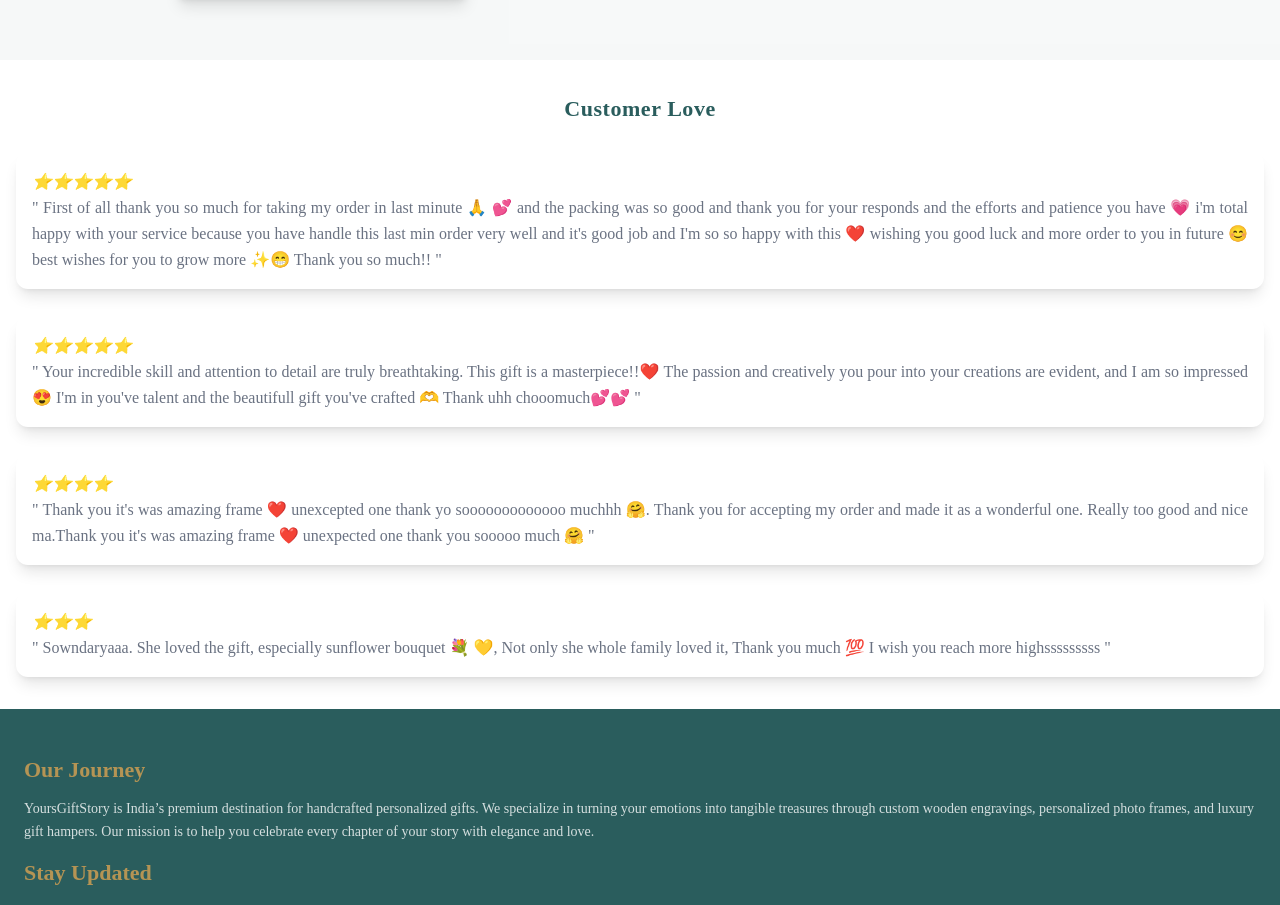
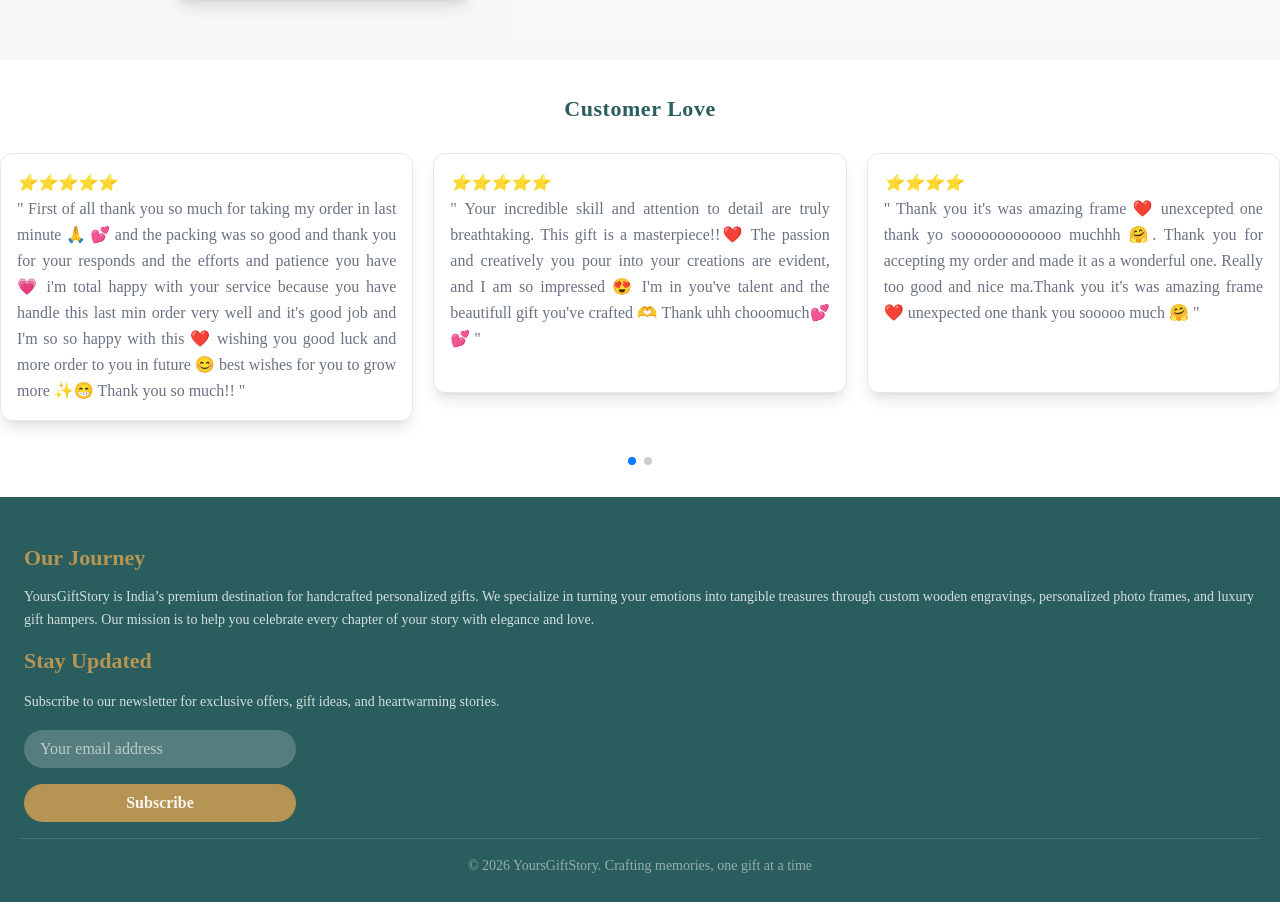
Before and after one commit to Yashwanthkumar-dev/yoursGiftStory, a React (Vite) app: page / in a window 1280 px wide. Shown: the part 3005-3910 px from the top of the page. Built offline with nearby package versions, Linux system fonts and the light colour scheme; a web font is replaced by a local one.

Commit message:
fea: created testimonial in curasol

```diff
--- a/package.json
+++ b/package.json
@@ -19,6 +19,7 @@
     "react-dom": "^19.2.0",
     "react-icons": "^5.5.0",
     "react-router-dom": "^7.13.0",
+    "swiper": "^12.1.2",
     "tailwindcss": "^4.1.18"
   },
   "devDependencies": {
--- a/src/Components/Testimonial.jsx
+++ b/src/Components/Testimonial.jsx
@@ -1,41 +1,66 @@
-    import { div } from 'framer-motion/client'
-    import React from 'react'
+import { div } from "framer-motion/client";
+import React from "react";
+import { Swiper } from "swiper/react";
+import "swiper/css";
+import "swiper/css/pagination";
+import { SwiperSlide } from "swiper/react";
+import { Autoplay, Pagination } from "swiper/modules";
 
 const Testimonial = () => {
   const testtimonialData = [
     {
-                description: "First of all thank you so much for taking my order in last minute 🙏 💕 and the packing was so good and thank you for your responds and the efforts and patience you have 💗 i'm total happy with your service because you have handle this last min order very well and it's good job and I'm so so happy with this ❤️ wishing you good luck and more order to you in future 😊 best wishes for you to grow more ✨😁 Thank you so much!!",
-                rating: "⭐⭐⭐⭐"
+      description:
+        "First of all thank you so much for taking my order in last minute 🙏 💕 and the packing was so good and thank you for your responds and the efforts and patience you have 💗 i'm total happy with your service because you have handle this last min order very well and it's good job and I'm so so happy with this ❤️ wishing you good luck and more order to you in future 😊 best wishes for you to grow more ✨😁 Thank you so much!!",
+      rating: "⭐⭐⭐⭐",
     },
     {
-                description: "Your incredible skill and attention to detail are truly breathtaking. This gift is a masterpiece!!❤️ The passion and creatively you pour into your creations are evident, and I am so impressed 😍 I'm in you've talent and the beautifull gift you've crafted 🫶 Thank uhh chooomuch💕💕",
-                rating: "⭐⭐⭐⭐"
-            }, {
-                description: "Thank you it's was amazing frame ❤️ unexcepted one thank yo sooooooooooooo muchhh 🤗. Thank you for accepting my order and made it as a wonderful one. Really too good and nice ma.Thank you it's was amazing frame ❤️ unexpected one thank you sooooo much 🤗",
-                rating: "⭐⭐⭐"
+      description:
+        "Your incredible skill and attention to detail are truly breathtaking. This gift is a masterpiece!!❤️ The passion and creatively you pour into your creations are evident, and I am so impressed 😍 I'm in you've talent and the beautifull gift you've crafted 🫶 Thank uhh chooomuch💕💕",
+      rating: "⭐⭐⭐⭐",
     },
     {
-                description: "Sowndaryaaa. She loved the gift, especially sunflower bouquet 💐 💛, Not only she whole family loved it, Thank you much 💯 I wish you reach more highsssssssss",
-                rating: "⭐⭐"
-            }
-
-        ]
+      description:
+        "Thank you it's was amazing frame ❤️ unexcepted one thank yo sooooooooooooo muchhh 🤗. Thank you for accepting my order and made it as a wonderful one. Really too good and nice ma.Thank you it's was amazing frame ❤️ unexpected one thank you sooooo much 🤗",
+      rating: "⭐⭐⭐",
+    },
+    {
+      description:
+        "Sowndaryaaa. She loved the gift, especially sunflower bouquet 💐 💛, Not only she whole family loved it, Thank you much 💯 I wish you reach more highsssssssss",
+      rating: "⭐⭐",
+    },
+  ];
 
   return (
     <>
-                <div className='text-center font-playfair font-semibold text-[22px] text-[#2A5D5D] capitalize tracking-wide'>
+      <div className="text-center font-playfair font-semibold text-[22px] text-primary capitalize tracking-wide">
         <h4>customer Love</h4>
       </div>
-                {
-                    testtimonialData && testtimonialData.map((review, index) => (
-                        <div key={index} className='mx-4 p-4 rounded-xl shadow-lg font-playfair  mt-7 leading-relaxed text-justify'>
+      <Swiper
+        modules={[Autoplay, Pagination]}
+        spaceBetween={20}
+        slidesPerView={1}
+        autoplay={{ delay: 1700 }}
+        pagination={{ clickable: true ,el:".custom-pagination"}}
+        breakpoints={{ 640: { slidesPerView: 2 }, 1024: { slidesPerView: 3 } }}
+        className="mb-4 "
+      >
+        {testtimonialData &&
+          testtimonialData.map((review, index) => (
+            <SwiperSlide
+              key={index}
+              className=" p-4 rounded-xl shadow-lg font-playfair  mt-7 leading-relaxed text-justify border-gray-200  min-h-60 mb-5 overflow-hidden border"
+            >
               <i>{review.rating}⭐</i>
-                            <p className='font-playfair font-medium text-gray-500'>" {review.description} "</p>
-                        </div>
-                    ))
-                }
+              <p className="font-playfair font-medium text-gray-500">
+                " {review.description} "
+              </p>
+            </SwiperSlide>
+          ))}
+      </Swiper>
+
+      <div className="custom-pagination text-secondary flex items-center justify-center"></div>
     </>
-        )
-    }
+  );
+};
 
-    export default Testimonial
+export default Testimonial;
```
Also changed, not shown: 1 other file (tests, documents, lock files or other folders). Lines whose indentation alone changed are shown as unchanged.
